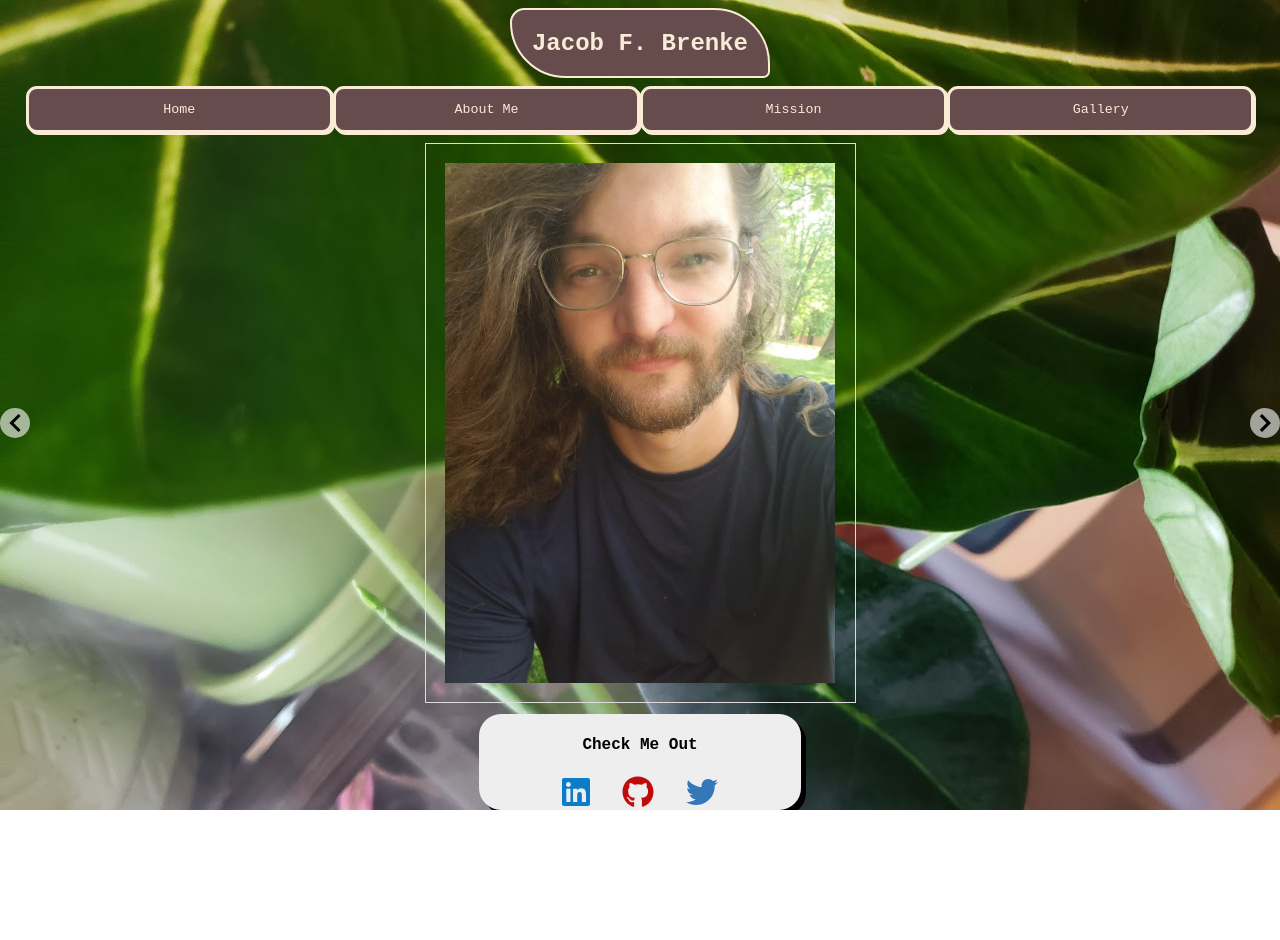
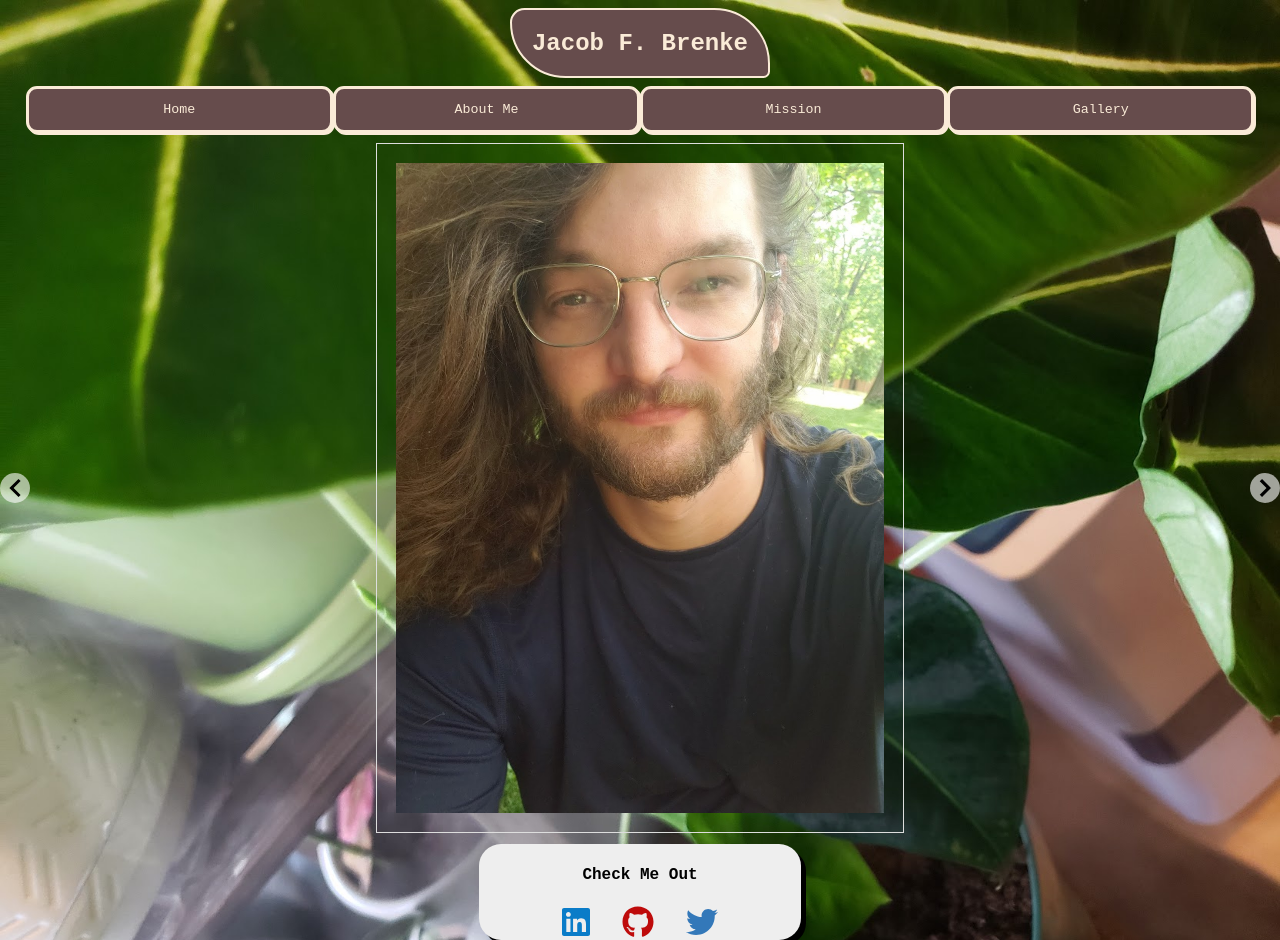
Before and after one commit to Bluemooses/Jacob-Brenke-Web-Page, a React (Create React App) app: page /gallery in a window 1280 px wide. Before the commit the page ends 810 px from the top, so only its background shows below. Built offline with nearby package versions, Linux system fonts and the light colour scheme.

Commit message:
increased pictures size

```diff
--- a/src/Components/Slideshow/Slideshow.scss
+++ b/src/Components/Slideshow/Slideshow.scss
@@ -20,7 +20,7 @@
   justify-self: center;
   border: 1px solid #ddd;
   padding: 2%;
-  max-width: 40%;
+  max-width: 50%;
   height: auto;
   margin-top: 1%;
   margin-bottom: .6%;
```
